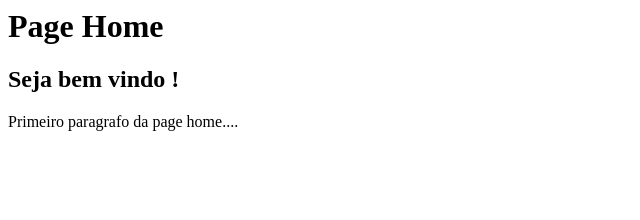
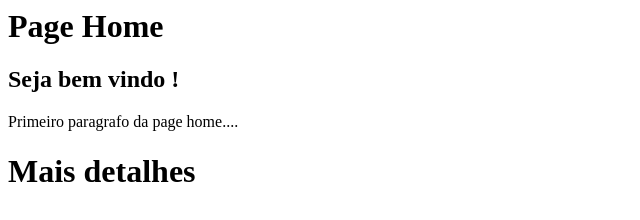
Before and after one commit to fukunagaab/helpsp, a plain HTML site: page index.html in a window 1280 px wide. Shown: the whole page, without its empty margins (0-640 px from the left). Drawn offline with Linux system fonts and the light colour scheme.

Commit message:
Alterando mais um pedaço

```diff
--- a/index.html
+++ b/index.html
@@ -3,3 +3,5 @@
 <h2>Seja bem vindo !</h2>
 
 <p>Primeiro paragrafo da page home....</p>
+
+<h1>Mais detalhes</h1>
```
